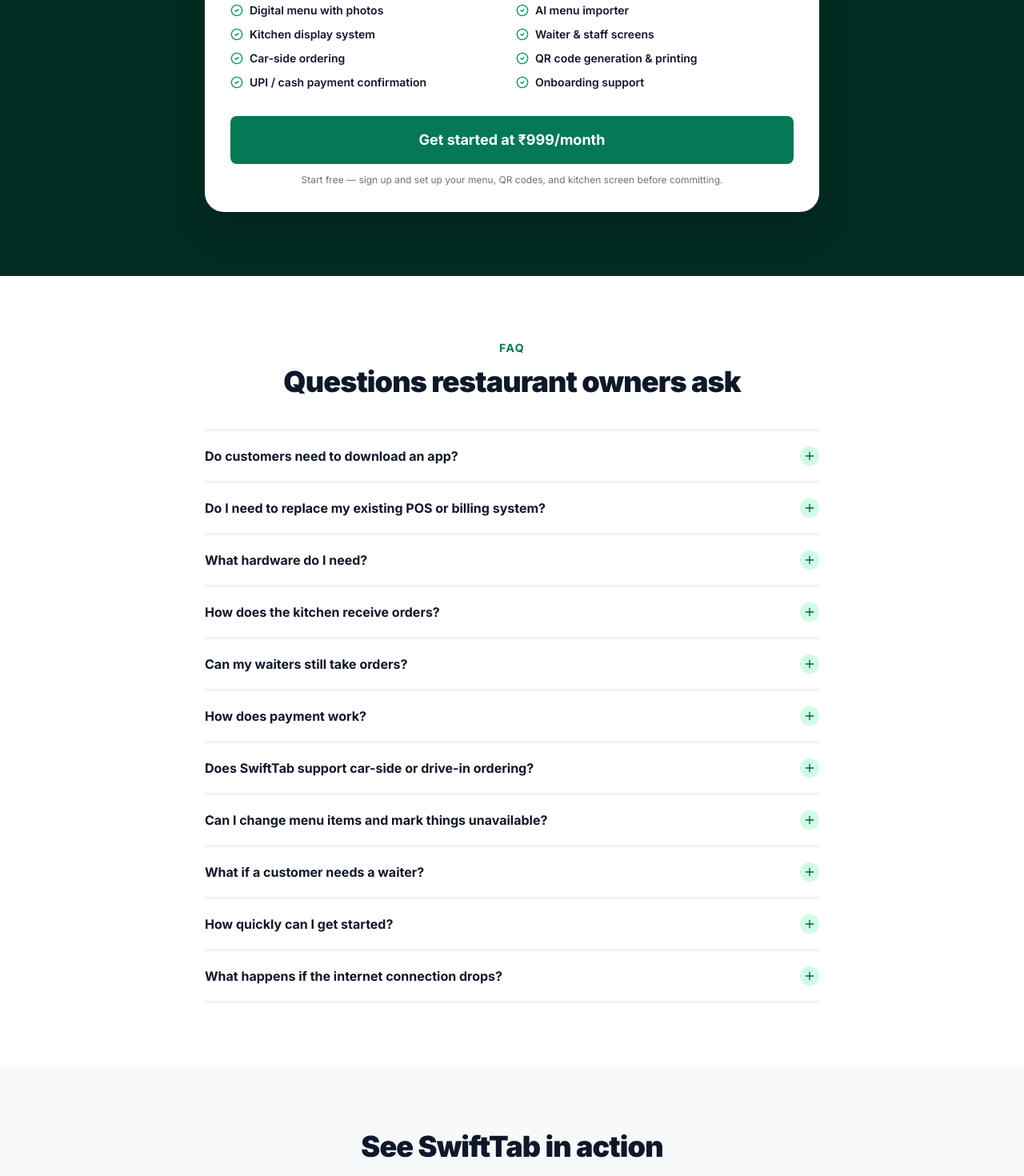
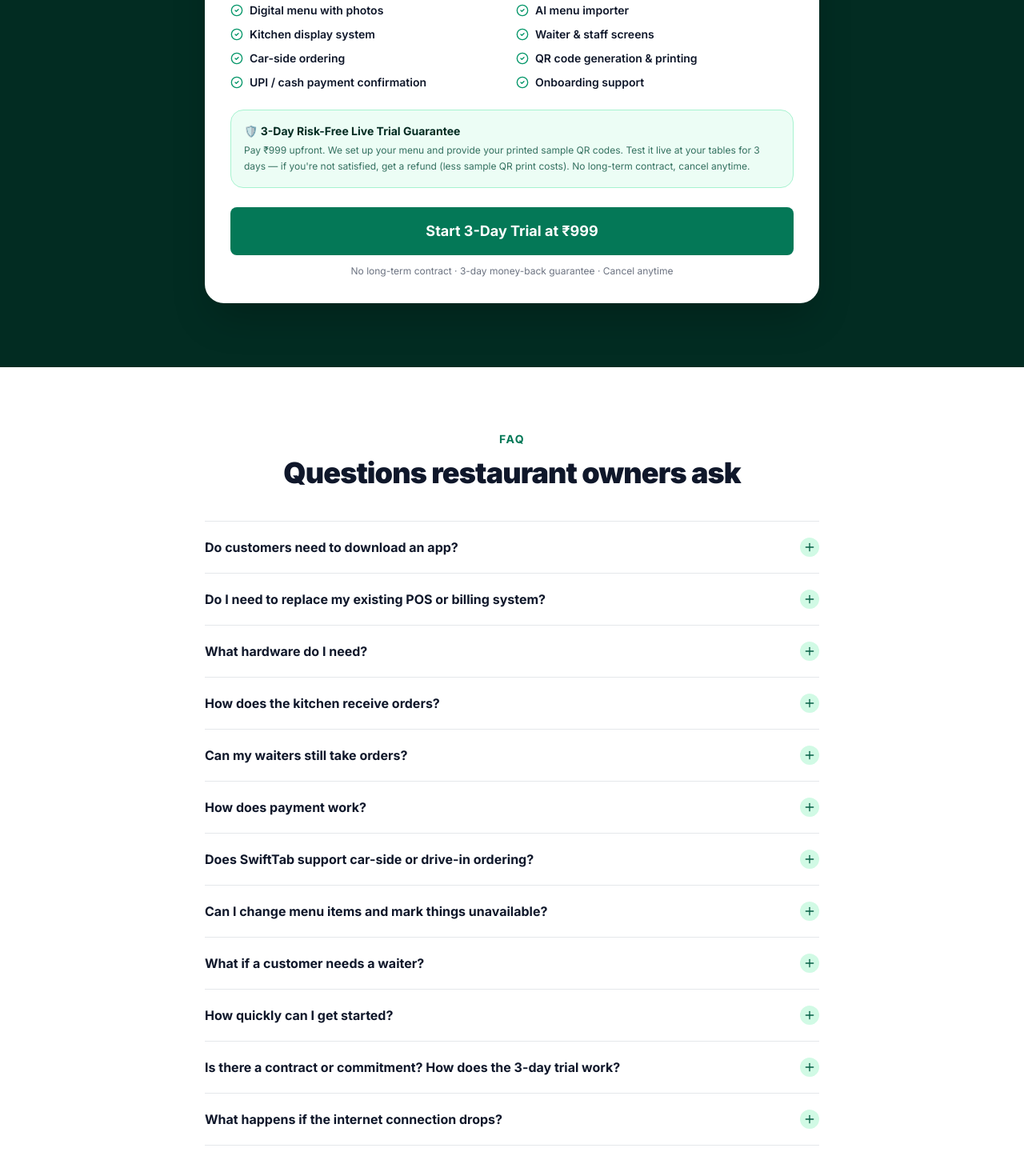
Before and after one commit to kunal3262k-bit/travio-menu-, a Next.js app in the folder apps/web/: page / in a window 1280 px wide. Shown: the part 4460-5930 px from the top of the page at 80% size. Built offline with nearby package versions, Linux system fonts and the light colour scheme.

Commit message:
feat: ship 3-day risk-free trial & 100% money-back guarantee positioning

```diff
--- a/apps/web/app/page.tsx
+++ b/apps/web/app/page.tsx
@@ -114,6 +114,10 @@
   {
     q: "How quickly can I get started?",
     a: "Sign up, add your menu, print your QR codes, and open the kitchen screen. Most restaurants go live the same day once their menu is ready.",
+  },
+  {
+    q: "Is there a contract or commitment? How does the 3-day trial work?",
+    a: "No long-term contract or lock-in. Pay ₹999 upfront to get your digital menu setup and sample printed table QR codes. Try it live at your tables for 3 days. If you are not completely satisfied with the order speed and staff time saved, we offer a full money-back refund (less sample QR print costs). Cancel anytime.",
   },
   {
     q: "What happens if the internet connection drops?",
@@ -409,14 +413,22 @@
                 </li>
               ))}
             </ul>
+
+            <div className="mt-6 rounded-2xl bg-emerald-50 border border-emerald-200 p-4 text-emerald-950">
+              <p className="font-bold text-sm">🛡️ 3-Day Risk-Free Live Trial Guarantee</p>
+              <p className="mt-1 text-xs text-emerald-900/80 leading-5">
+                Pay ₹999 upfront. We set up your menu and provide your printed sample QR codes. Test it live at your tables for 3 days — if you&apos;re not satisfied, get a refund (less sample QR print costs). No long-term contract, cancel anytime.
+              </p>
+            </div>
+
             <Link
               href="/register"
-              className="mt-8 block w-full rounded-xl bg-emerald-700 py-4 text-center text-lg font-bold text-white transition hover:bg-emerald-800"
+              className="mt-6 block w-full rounded-xl bg-emerald-700 py-4 text-center text-lg font-bold text-white transition hover:bg-emerald-800"
             >
-              Get started at ₹999/month
+              Start 3-Day Trial at ₹999
             </Link>
             <p className="mt-3 text-center text-xs text-gray-500">
-              Start free — sign up and set up your menu, QR codes, and kitchen screen before committing.
+              No long-term contract · 3-day money-back guarantee · Cancel anytime
             </p>
           </div>
         </div>
```
